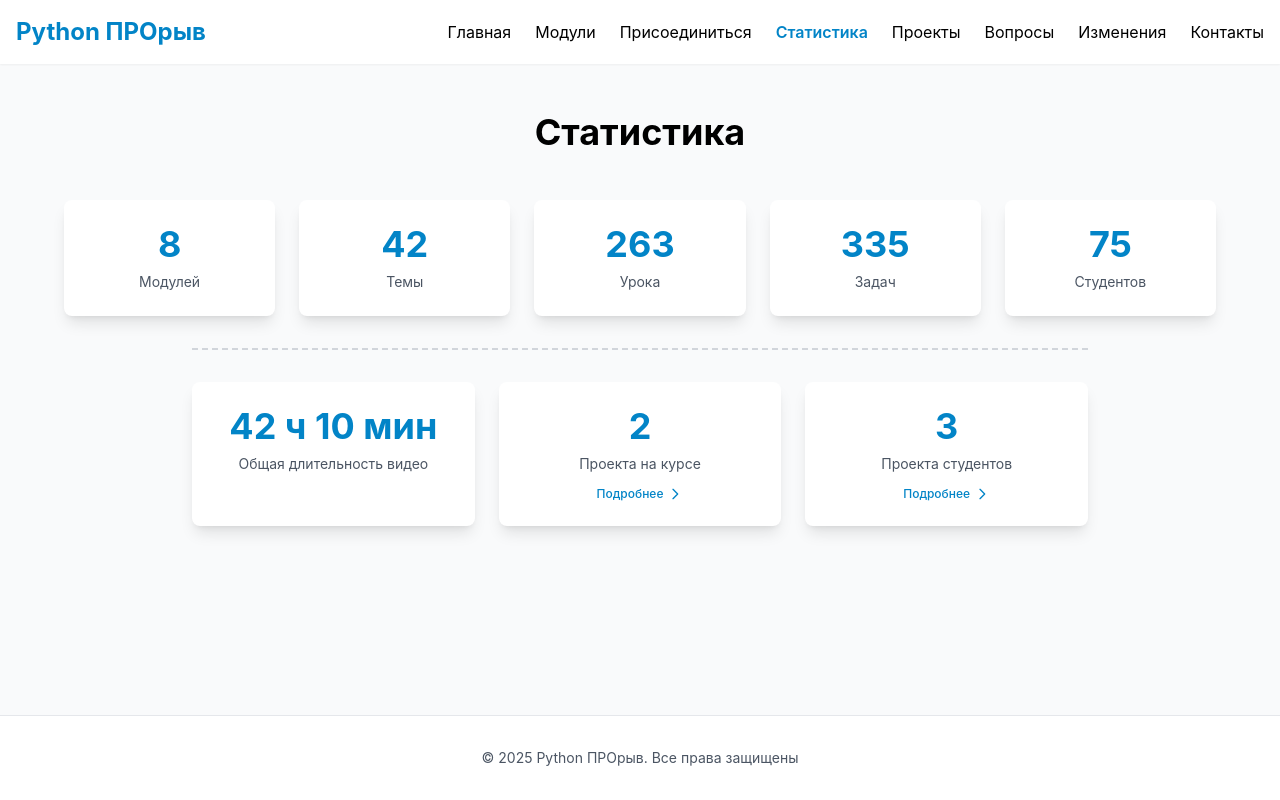
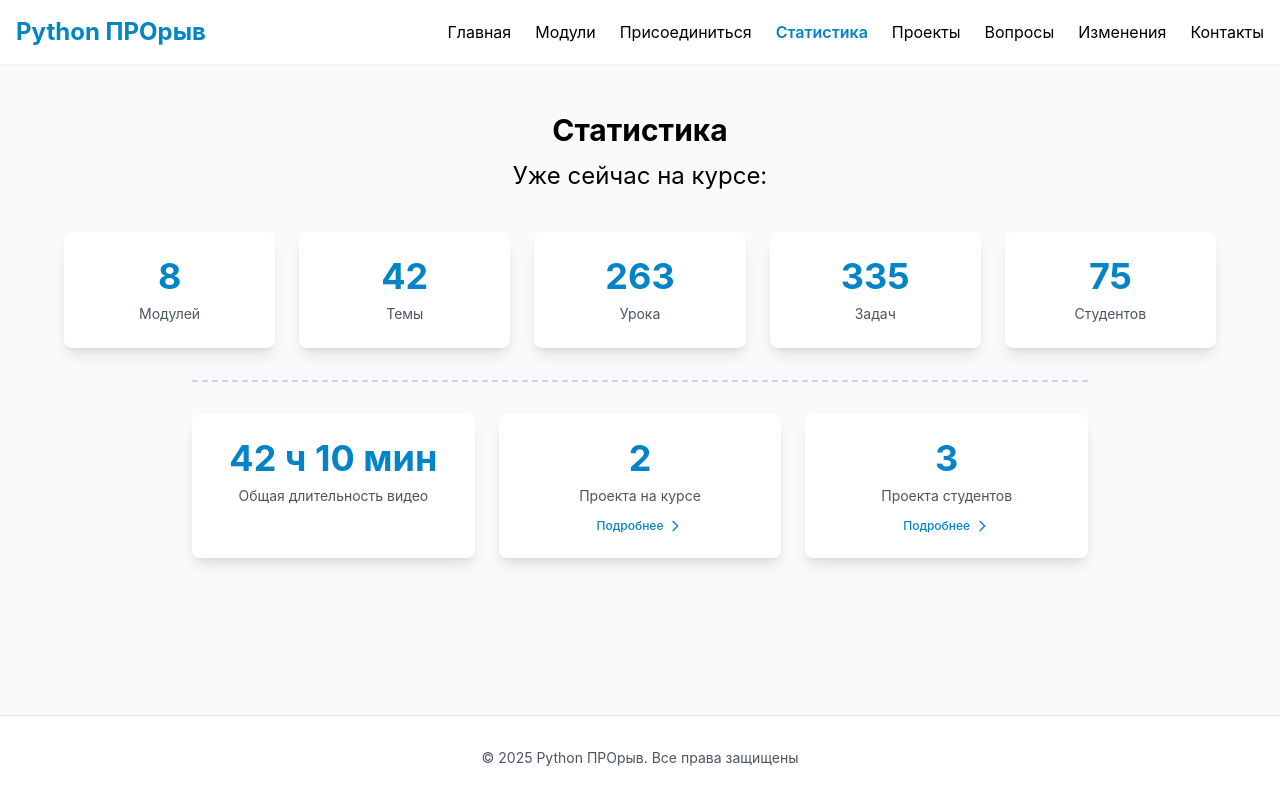
Before and after one commit to mahenzon/python-breakthrough-landing, a Nuxt app in the folder website/: page /statistics in a window 1280 px wide. Built offline with nearby package versions, Linux system fonts and the light colour scheme.

Commit message:
reuse statistics component

```diff
--- /dev/null
+++ b/website/components/course/Statistics.vue
@@ -0,0 +1,25 @@
+<template>
+  <div class="container mx-auto px-4">
+    <div class="mb-10">
+      <h2 class="text-3xl font-bold text-center mb-3">{{ $t('stats.title') }}</h2>
+      <h3 class="text-2xl text-center">{{ $t('stats.subtitle') }}</h3>
+    </div>
+    <SectionsStatsSection
+      :stats="stats"
+      :course-projects-count="courseProjectsCount"
+      :student-projects-count="studentProjectsCount"
+    />
+  </div>
+</template>
+
+<script setup lang="ts">
+const { getStatistics } = useCourseData()
+const { getStudentProjects, getCourseProjects } = useProjectsData()
+
+const stats = await getStatistics()
+const studentProjects = await getStudentProjects()
+const courseProjects = await getCourseProjects()
+
+const courseProjectsCount = courseProjects.length
+const studentProjectsCount = studentProjects.length
+</script>
--- a/website/components/sections/StatisticsSection.vue
+++ b/website/components/sections/StatisticsSection.vue
@@ -1,27 +1,5 @@
 <template>
   <section class="py-16 bg-gray-50">
-    <div class="container mx-auto px-4">
-      <div class="mb-10">
-        <h2 class="text-3xl font-bold text-center mb-3">{{ $t('stats.title') }}</h2>
-        <h3 class="text-2xl text-center">{{ $t('stats.subtitle') }}</h3>
-      </div>
-      <SectionsStatsSection
-        :stats="stats"
-        :course-projects-count="courseProjectsCount"
-        :student-projects-count="studentProjectsCount"
-      />
-    </div>
+    <CourseStatistics />
   </section>
 </template>
-
-<script setup lang="ts">
-const { getStatistics } = useCourseData()
-const { getStudentProjects, getCourseProjects } = useProjectsData()
-
-const stats = await getStatistics()
-const studentProjects = await getStudentProjects()
-const courseProjects = await getCourseProjects()
-
-const courseProjectsCount = courseProjects.length
-const studentProjectsCount = studentProjects.length
-</script>
--- a/website/pages/statistics.vue
+++ b/website/pages/statistics.vue
@@ -1,27 +1,14 @@
 <template>
   <div class="container mx-auto px-4 py-12">
-    <h1 class="text-4xl font-bold text-center mb-12">{{ $t('stats.title') }}</h1>
-
-    <SectionsStatsSection
-      :stats="stats"
-      :course-projects-count="courseProjectsCount"
-      :student-projects-count="studentProjectsCount"
-    />
+    <CourseStatistics />
   </div>
 </template>
 
 <script setup lang="ts">
 const { getStatistics } = useCourseData()
-const { getStudentProjects, getCourseProjects } = useProjectsData()
 
 const stats = await getStatistics()
-const studentProjects = await getStudentProjects()
-const courseProjects = await getCourseProjects()
 const { t } = useI18n()
-
-// Count projects
-const courseProjectsCount = courseProjects.length
-const studentProjectsCount = studentProjects.length
 
 useHead({
   title: `Статистика курса - ${t('brand.name')}`,
```
